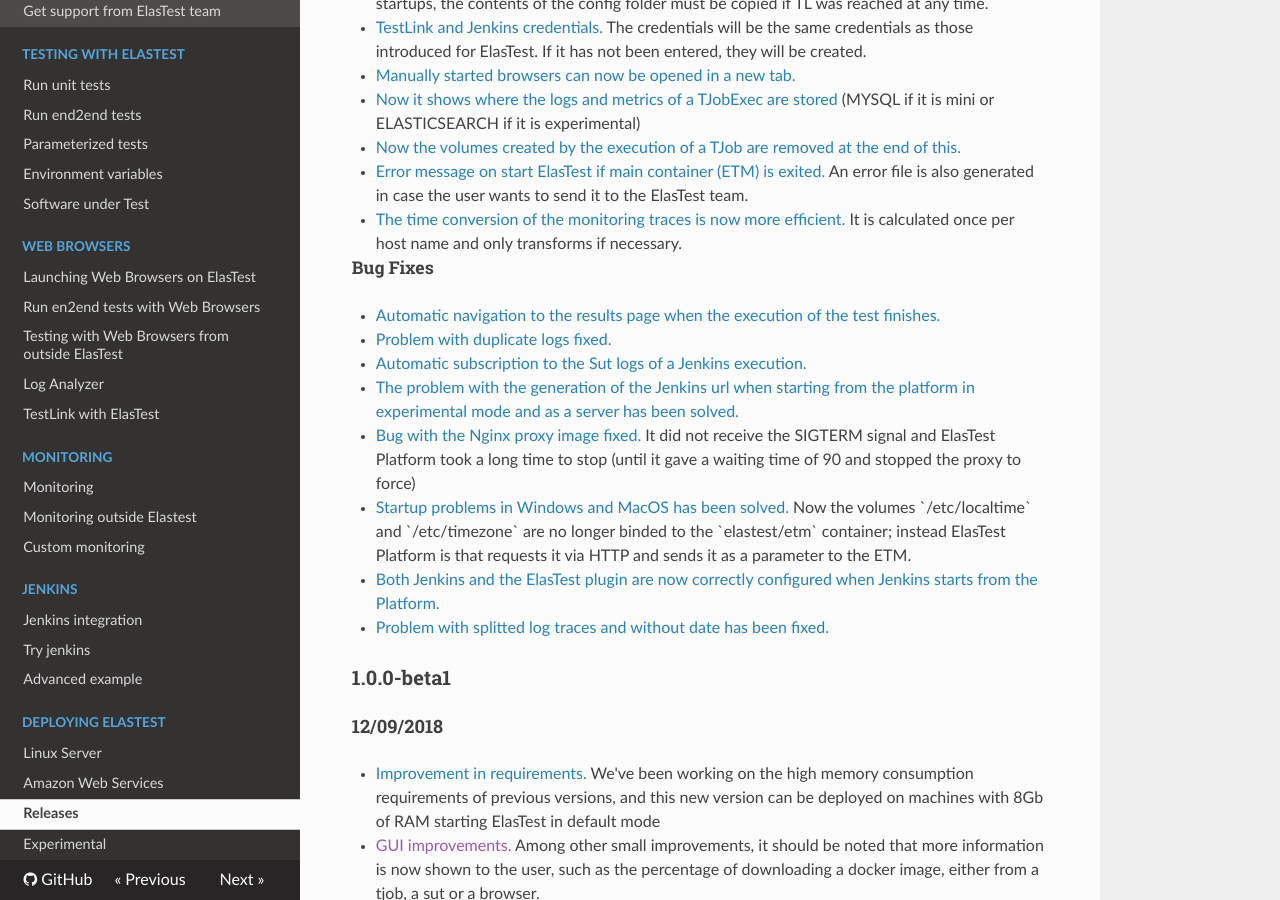
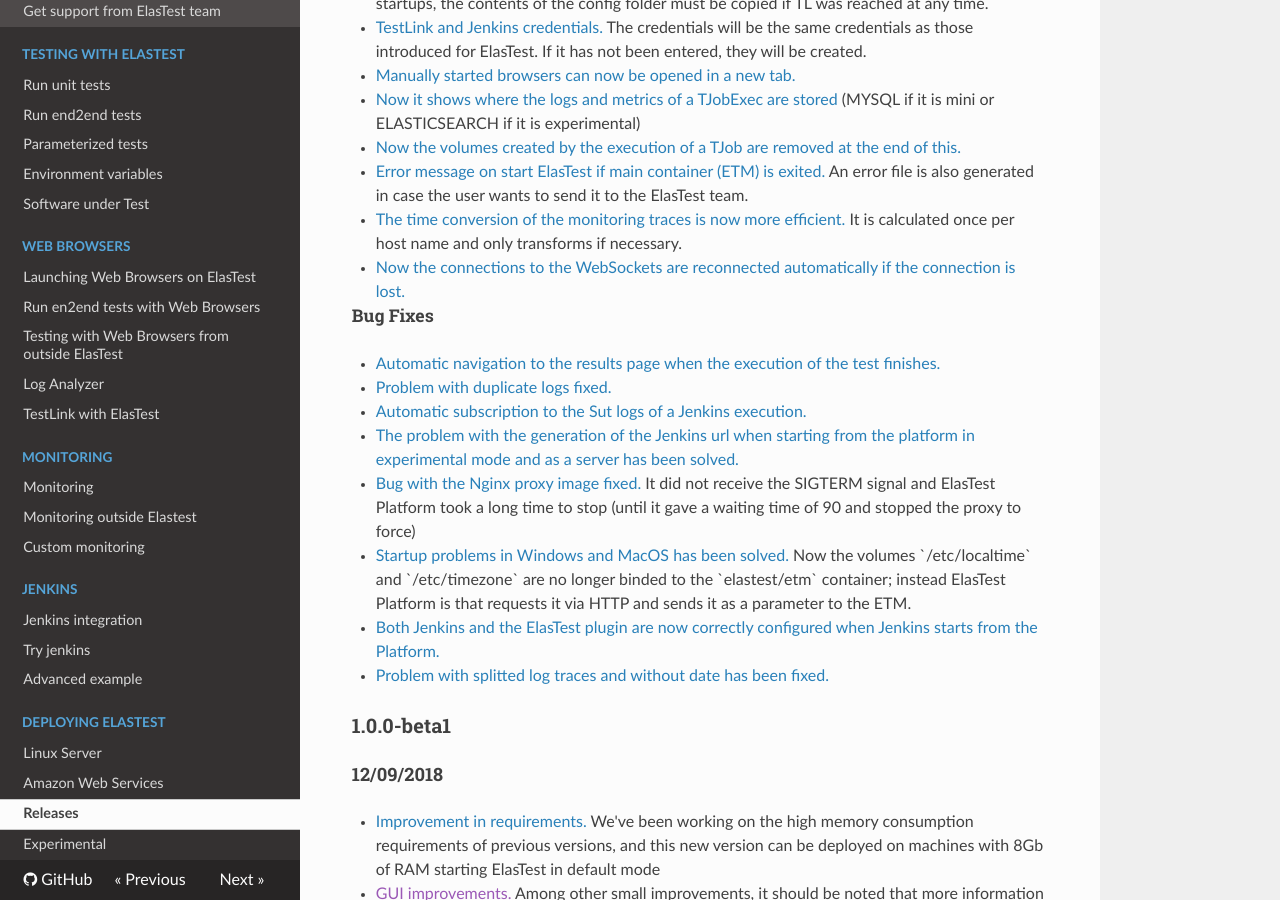
Before and after one commit to elastest/elastest.io-docs, an MkDocs documentation site: the page built from docs/releases/index.md, in a window 1280 px wide and 900 px high, scrolled down 333 px. Built offline with MkDocs 1.6.1, drawn with Linux system fonts in a browser that asks for light colours; nearby versions of some CDN libraries; old or Windows-style settings are respelled for this version of MkDocs.

Commit message:
release 1.0.0-beta2 improvemets/bugfixes

```diff
--- a/docs/releases/index.md
+++ b/docs/releases/index.md
@@ -17,6 +17,7 @@
 <li><a target="_blank" href="javascript:void(0);">Now the volumes created by the execution of a TJob are removed at the end of this.</a></li>
 <li><a target="_blank" href="javascript:void(0);">Error message on start ElasTest if main container (ETM) is exited.</a> An error file is also generated in case the user wants to send it to the ElasTest team.</li>
 <li><a target="_blank" href="javascript:void(0);">The time conversion of the monitoring traces is now more efficient.</a> It is calculated once per host name and only transforms if necessary.</li>
+<li><a target="_blank" href="javascript:void(0);">Now the connections to the WebSockets are reconnected automatically if the connection is lost.</a></li>
 
 <h5 class="smaller-subtitle">Bug Fixes</h5>
 <li><a target="_blank" href="javascript:void(0);">Automatic navigation to the results page when the execution of the test finishes.</a></li>
@@ -27,7 +28,6 @@
 <li><a target="_blank" href="javascript:void(0);">Startup problems in Windows and MacOS has been solved.</a> Now the volumes `/etc/localtime` and `/etc/timezone` are no longer binded to the `elastest/etm` container; instead ElasTest Platform is that requests it via HTTP and sends it as a parameter to the ETM.</li>
 <li><a target="_blank" href="javascript:void(0);">Both Jenkins and the ElasTest plugin are now correctly configured when Jenkins starts from the Platform.</a></li>
 <li><a target="_blank" href="javascript:void(0);">Problem with splitted log traces and without date has been fixed.</a></li>
-
 
 </ul>
 </div>
```
